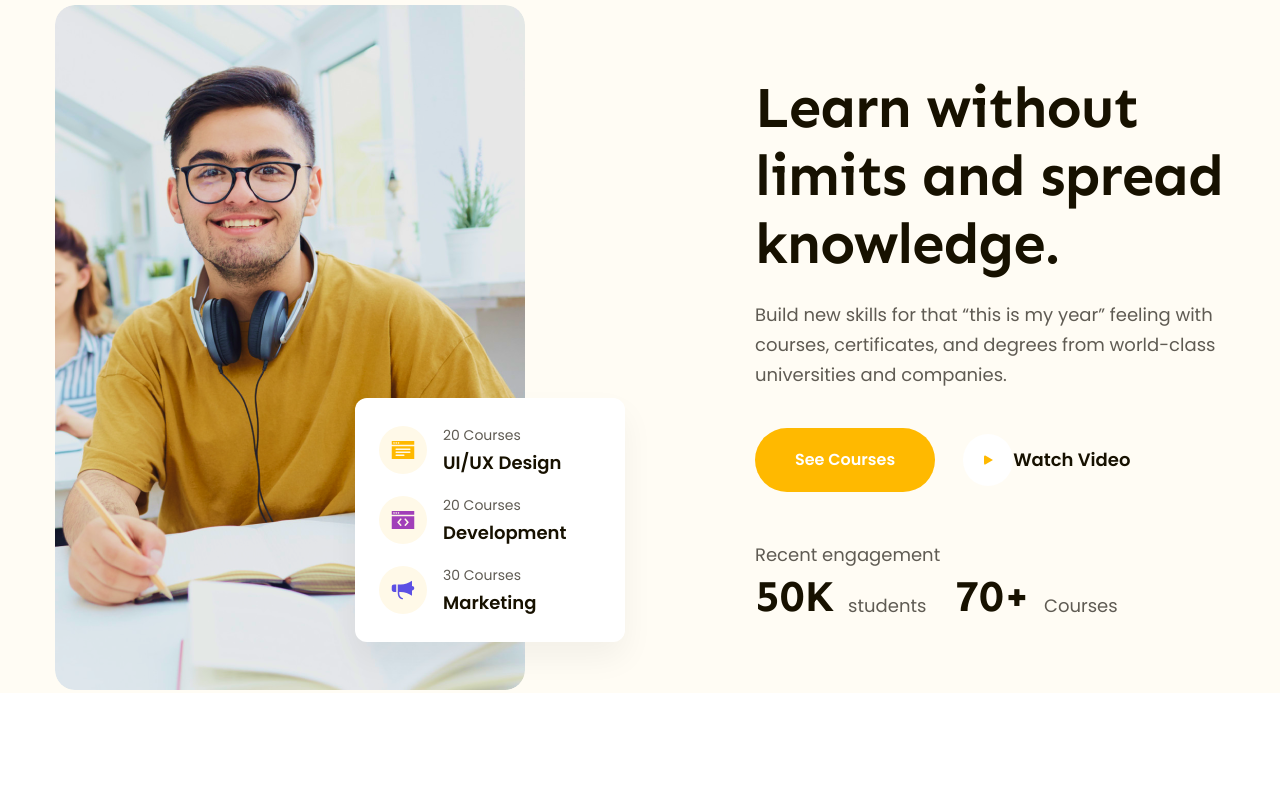
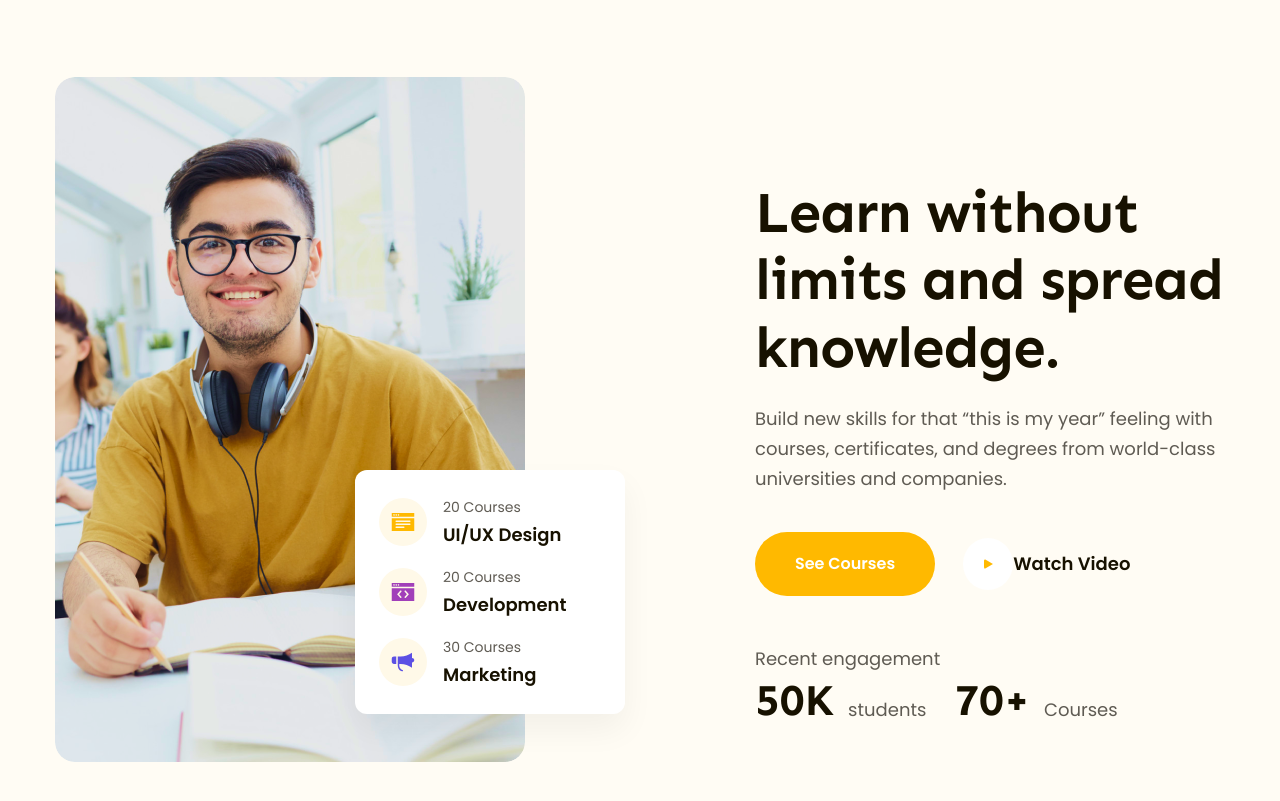
Before and after one commit to chitam1613053/HTML-CSS-Project2, a plain HTML site: page index.html in a window 1280 px wide. Shown: the part 89-890 px from the top of the page. Drawn offline with Linux system fonts and the light colour scheme.

Commit message:
update css

```diff
--- a/assets/css/styles.css
+++ b/assets/css/styles.css
@@ -87,9 +87,11 @@ a {
 .hero .body {
   display: flex;
   align-items: center;
+  padding-top: 72px;
 }
 .hero .media-block {
   position: relative;
+  padding-bottom: 65px;
 }
 .hero .media-block .media {
   width: 470px;
```
